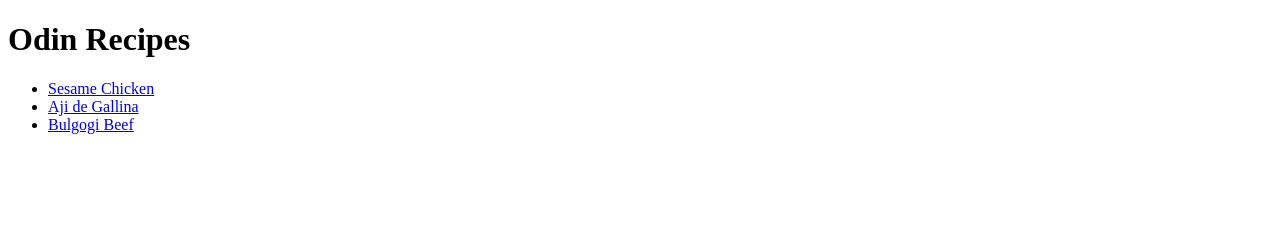
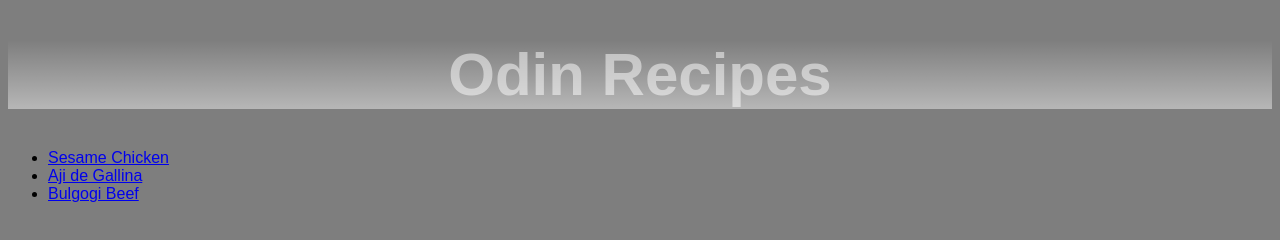
Before and after one commit to SelfHostedToast/odin-recipes, a plain HTML site: page index.html in a window 1280 px wide. Drawn offline with Linux system fonts and the light colour scheme.

Commit message:
baseline styling added per TOP curriculum

```diff
--- a/index.html
+++ b/index.html
@@ -4,10 +4,11 @@
     <meta charset="UTF-8" />
     <meta name="viewport" content="width=device-width, initial-scale=1.0" />
     <title>Odin Recipes</title>
+    <link rel="stylesheet" href="./style.css" />
   </head>
   <body>
-    <h1>Odin Recipes</h1>
-    <ul>
+    <h1 class="font-change">Odin Recipes</h1>
+    <ul class="font-change">
       <li><a href="./recipes/sesame_chicken.html">Sesame Chicken</a></li>
       <li><a href="./recipes/aji_de_gallina.html">Aji de Gallina</a></li>
       <li><a href="./recipes/bulgogi_beef.html">Bulgogi Beef</a></li>
--- /dev/null
+++ b/style.css
@@ -0,0 +1,21 @@
+.font-change {
+  font-family: Arial, Helvetica, sans-serif;
+}
+h1 {
+  color: rgba(255, 255, 255, 0.5);
+  text-align: center;
+  font-weight: bold;
+  font-size: 60px;
+  background-image: linear-gradient(
+    to bottom,
+    rgba(255, 0, 0, 0),
+    rgba(255, 255, 255, 0.438)
+  );
+}
+body {
+  background-color: rgba(0, 0, 0, 0.507);
+}
+
+.foodimg {
+  align-self: auto;
+}
```
Also changed, not shown: recipes/aji_de_gallina.html (+2 -0 lines), recipes/bulgogi_beef.html (+2 -0 lines), recipes/sesame_chicken.html (+2 -0 lines).
